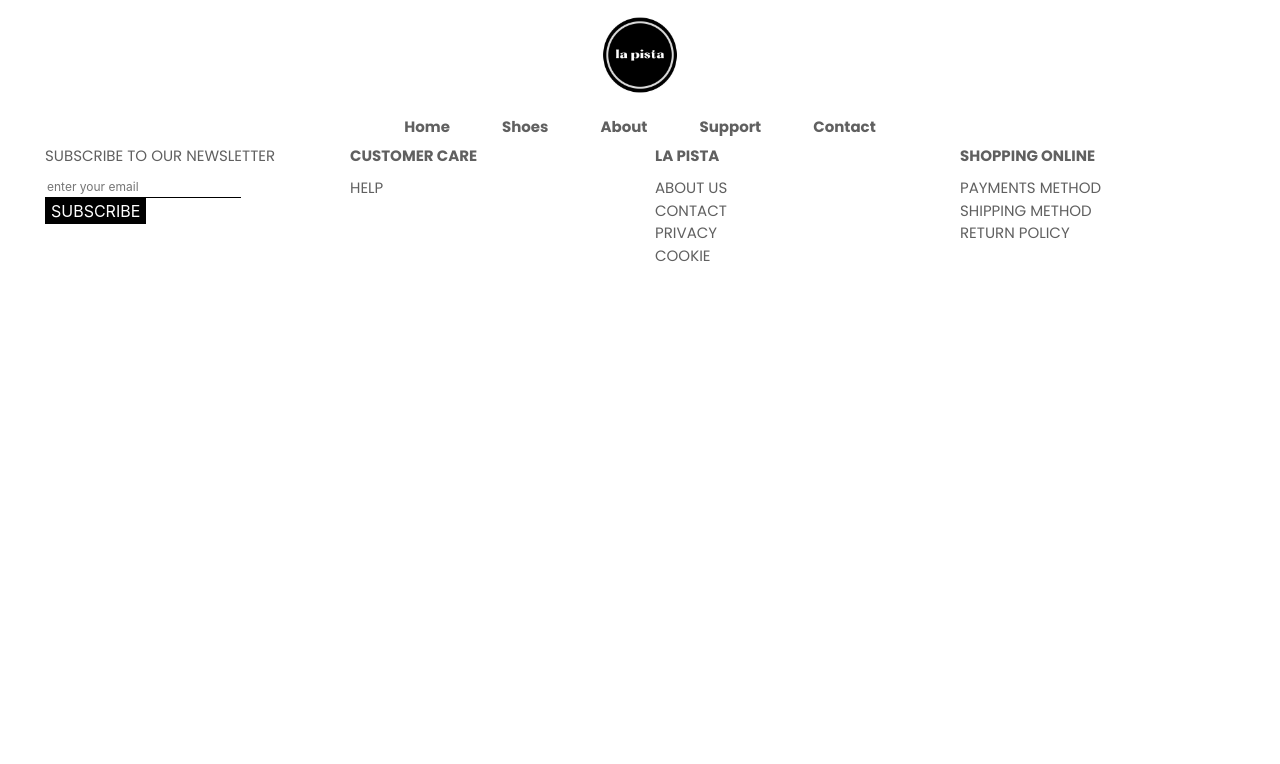
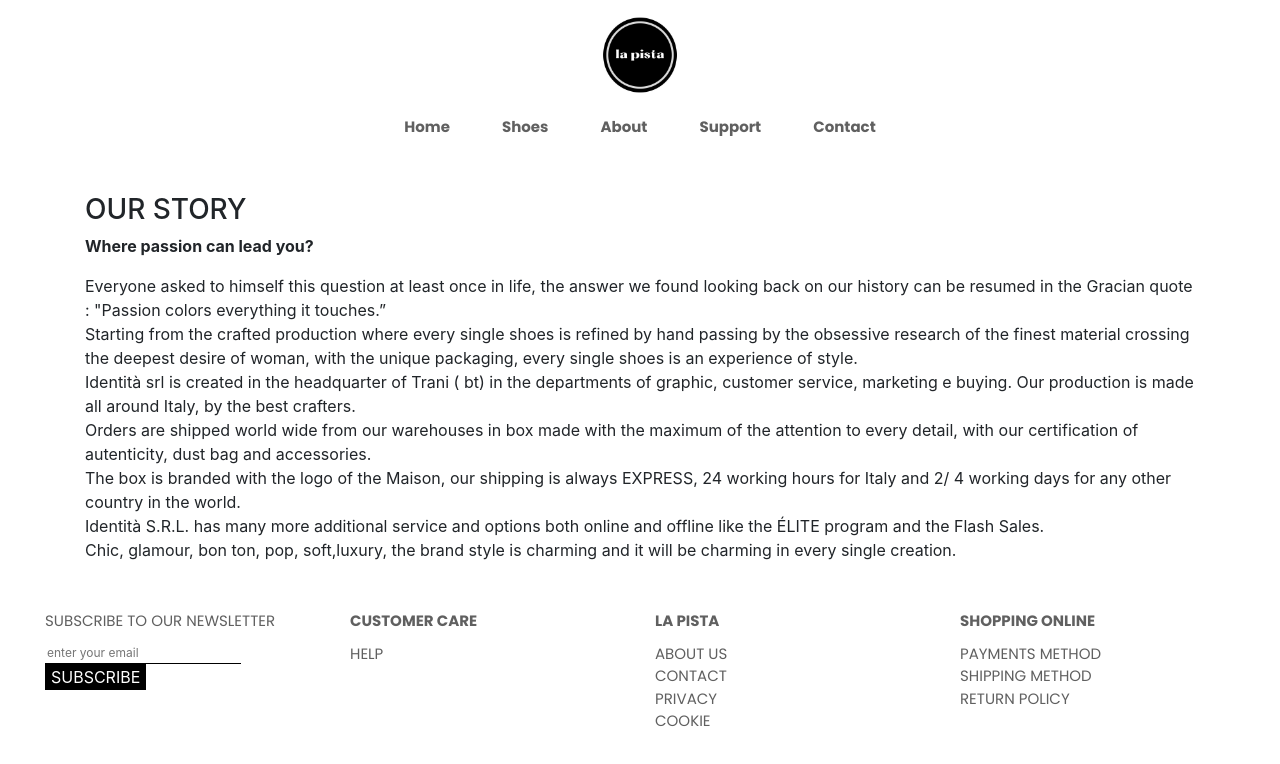
Before and after one commit to masterbg94/lapista, an Angular app: page /about in a window 1280 px wide. Before the commit this address led to /. Shown: the top 764 px of the page. Built offline with nearby package versions, Linux system fonts and the light colour scheme.

Commit message:
About module

```diff
--- a/src/app/app.routing.module.ts
+++ b/src/app/app.routing.module.ts
@@ -9,6 +9,10 @@ const ROUTES: Routes = [
   {
     path: 'products',
     loadChildren: () => import('./modules/products/products.module').then(m => m.ProductsModule)
+  },
+  {
+    path: 'about',
+    loadChildren: () => import('./modules/about/about.module').then(m => m.AboutModule)
   }
 ];
 
--- a/src/app/core/components/toolbar/toolbar.component.ts
+++ b/src/app/core/components/toolbar/toolbar.component.ts
@@ -19,7 +19,7 @@ export class ToolbarComponent implements OnInit {
       name: 'Shoes'
     },
     {
-      route: '',
+      route: '/about',
       name: 'About'
     },
     {
--- /dev/null
+++ b/src/app/modules/about/about.routing.module.ts
@@ -0,0 +1,17 @@
+import {NgModule} from '@angular/core';
+import {RouterModule, Routes} from '@angular/router';
+import {AboutComponent} from './pages/about.component';
+
+const ROUTES: Routes = [
+  {
+    path: '',
+    component: AboutComponent
+  }
+];
+
+@NgModule({
+  imports: [RouterModule.forChild(ROUTES)],
+  exports: [RouterModule]
+})
+export class AboutRoutingModule {
+}
--- /dev/null
+++ b/src/app/modules/about/pages/about.component.html
@@ -0,0 +1,31 @@
+<div class="container-fluid">
+  <div class="container my-5">
+    <h3 class="mb-2">OUR STORY</h3>
+    <p class="mb-3"><b>Where passion can lead you?</b></p>
+
+    <p>
+      Everyone asked to himself this question at least once in life, the answer we found looking back on our history can
+      be resumed in the Gracian quote : "Passion colors everything it touches.”
+      <br>
+      Starting from the crafted production where every single shoes is refined by hand passing by the obsessive research
+      of the finest material crossing the deepest desire of woman, with the unique packaging, every single shoes is an
+      experience of style.
+      <br>
+      Identità srl is created in the headquarter of Trani ( bt) in the departments of graphic, customer service,
+      marketing e buying. Our production is made all around Italy, by the best crafters.
+      <br>
+      Orders are shipped world wide from our warehouses in box made with the maximum of the attention to every detail,
+      with our certification of autenticity, dust bag and accessories.
+      <br>
+      The box is branded with the logo of the Maison, our shipping is always EXPRESS, 24 working hours for Italy and 2/
+      4 working days for any other country in the world.
+      <br>
+      Identità S.R.L. has many more additional service and options both online and offline like the ÉLITE program and
+      the Flash Sales.
+      <br>
+      Chic, glamour, bon ton, pop, soft,luxury, the brand style is charming and it will be charming in every single
+      creation.
+
+
+    </p></div>
+</div>
--- a/src/app/modules/products/pages/products.component.scss
+++ b/src/app/modules/products/pages/products.component.scss
@@ -1,7 +1,7 @@
 .prod-item{
   img{
     height: 100%;
-    max-height: 300px;
+    max-height: 200px;
     width: auto;
     object-fit: contain;
   }
```
Also changed, not shown: src/app/modules/about/about.module.ts (added, +12 -0 lines), src/app/modules/about/pages/about.component.ts (added, +8 -0 lines), src/app/modules/about/pages/about.component.scss (added).
